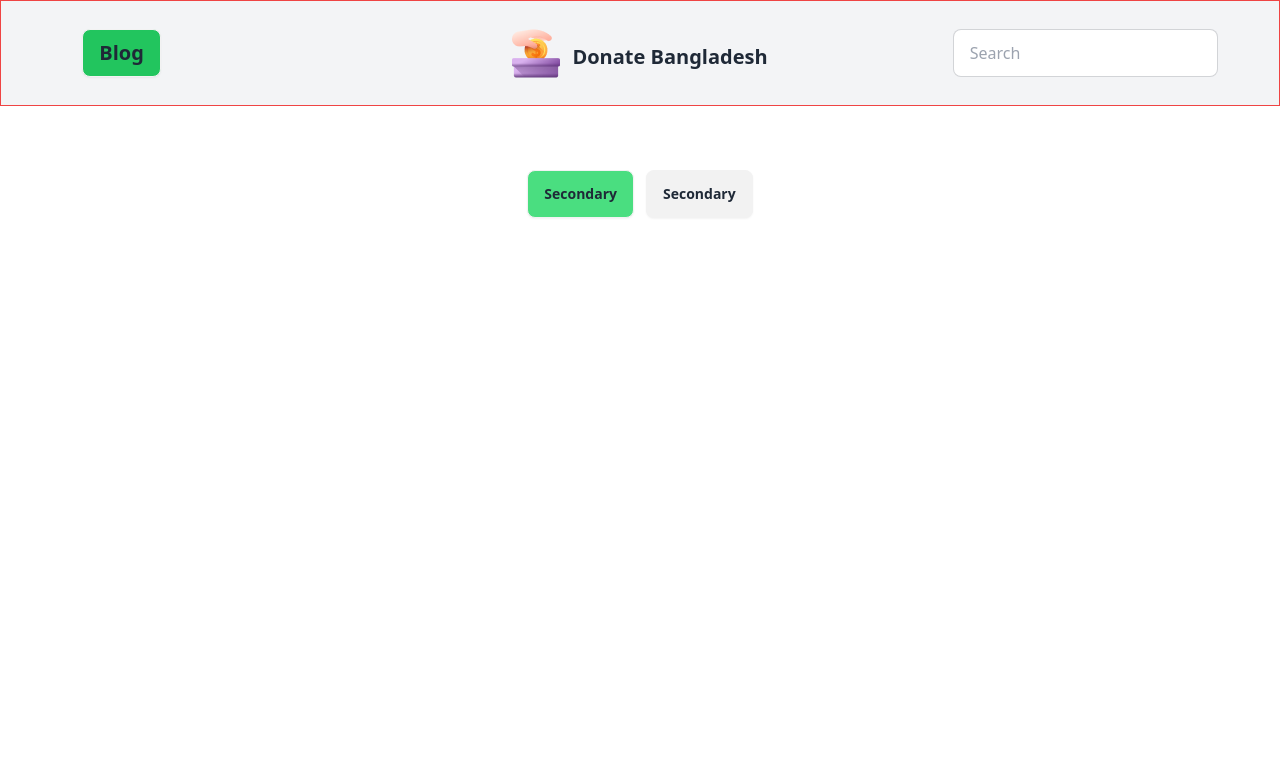
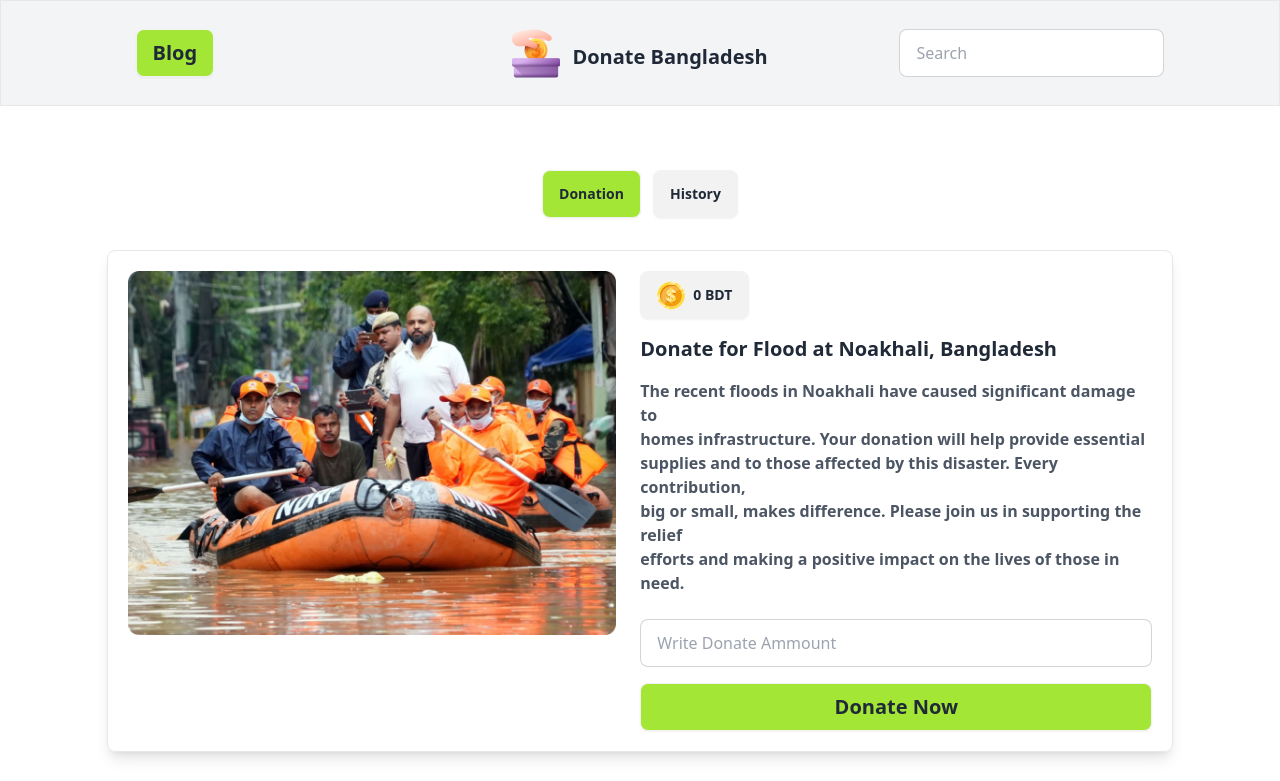
Before and after one commit to sanjoynath-coder/B10A5-DOM-Quest-Build-and-Manipulate, a plain HTML site: page index.html in a window 1280 px wide. Shown: the top 781 px of the page. Drawn offline with nearby package versions, Linux system fonts and the light colour scheme.

Commit message:
added structure

```diff
--- a/index.html
+++ b/index.html
@@ -36,11 +36,11 @@
 <body>
     <header>
         <!-- navbar start-->
-        <div class="bg-gray-100 border border-red-500">
-          <div class="navbar bg-base-100 w-11/12 mx-auto bg-gray-100">
+        <div class="bg-gray-100 border">
+          <div class="navbar bg-base-100 w-10/12 mx-auto bg-gray-100">
             <div class="navbar-start">
               <div class="p-5">
-                <a class="btn bg-green-500 text-xl font-bold">Blog</a>
+                <a class="btn bg-lime-400 text-xl font-bold">Blog</a>
               </div>
             </div>
             <div class="navbar-center hidden lg:flex">
@@ -60,15 +60,62 @@
 
         <!-- button section start  -->
          <div class="flex justify-center mt-16 space-x-3">
-          <button class="btn bg-green-400 text-111111 font-bold">Secondary</button>
-          <button class="btn text-111111 font-bold">Secondary</button>
+          <button class="btn bg-lime-400 text-111111 font-bold">Donation</button>
+          <button class="btn text-111111 font-bold">History</button>
          </div>
         <!-- button section end -->
-
     </header>
 
     <main>
-
+      <!-- card container start here  -->
+   <div>
+      <!-- first car -->
+       <div class="flex border rounded-lg w-10/12 mx-auto p-5 shadow-lg mt-8">
+        <!-- img section -->
+        <div>
+          <img src="./assets/noakhali.png" alt="png">
+        </div>
+        <!-- text section -->
+         <div class="ml-6">
+          <button class="btn text-sm font-bold"><img src="./assets/coin.png" alt="">0 BDT</button>
+          <h2 class="text-xl font-bold mt-4">Donate for Flood at Noakhali, Bangladesh</h2>
+          <p class="text-gray-600 font-semibold mt-4"> The recent floods in Noakhali have caused significant damage to <br> homes  infrastructure. Your donation will help provide essential <br> supplies and  to those affected by this disaster. Every contribution, <br> big or small, makes  difference. Please join us in supporting the relief <br> efforts and making a positive impact on the lives of those in need.</p>
+          <input type="text" placeholder="Write Donate Ammount" class="input input-bordered w-full mt-6" />
+          <button class="btn text-xl font-bold w-full rounded-lg bg-lime-400 mt-4">Donate Now</button>
+         </div>
+       </div>
+       <!-- second card -->
+       <div class="flex border rounded-lg w-10/12 mx-auto p-5 shadow-lg mt-8">
+        <!-- img section -->
+        <div>
+          <img src="./assets/feni.png" alt="png">
+        </div>
+        <!-- text section -->
+         <div class="ml-6">
+          <button class="btn text-sm font-bold"><img src="./assets/coin.png" alt="">600 BDT</button>
+          <h2 class="text-xl font-bold mt-4">Donate for Flood Relief in Feni,Bangladesh</h2>
+          <p class="text-gray-600 font-semibold mt-4"> The recent floods in Feni have devastated local communities, leading <br> to severe disruption and loss. Your generous donation will help <br> provide immediate aid, including food, clean water, and medical <br> supplies, to those affected by this calamity. Together, we can offer <br> crucial support and help rebuild lives in the aftermath of this disaster. <br> Every contribution counts towards making a real difference. Please <br> consider donating today to assist those in urgent need.</p>
+          <input type="text" placeholder="Write Donate Ammount" class="input input-bordered w-full mt-6" />
+          <button class="btn text-xl font-bold w-full rounded-lg bg-lime-400 mt-4">Donate Now</button>
+         </div>
+       </div>
+       <!-- third card -->
+       <div class="flex border rounded-lg w-10/12 mx-auto p-5 shadow-lg mt-8">
+        <!-- img section -->
+        <div>
+          <img src="./assets/quota-protest.png" alt="png">
+        </div>
+        <!-- text section -->
+         <div class="ml-6">
+          <button class="btn text-xl font-bold"><img src="./assets/coin.png" alt="">0 BDT</button>
+          <h2 class="text-xl font-bold mt-4">Aid for Injured in the Quota Movement</h2>
+          <p class="text-gray-600 font-semibold mt-4"> The recent Quota movement has resulted in numerous injuries and <br> significant hardship for many individuals. Your support is crucial in <br> providing medical assistance, rehabilitation, and necessary supplies <br> to those affected. By contributing, you help ensure that injured <br> individuals receive the care and support they need during this <br> challenging time. Every donation plays a vital role in alleviating their <br> suffering and aiding in their recovery. Please consider making a <br>  donation to support these brave individuals in their time of need.</p>
+          <input type="text" placeholder="Write Donate Ammount" class="input input-bordered w-full mt-6" />
+          <button class="btn text-xl font-bold w-full rounded-lg bg-lime-400 mt-4">Donate Now</button>
+         </div>
+       </div>
+      </div>
+      <!-- card container end here  -->
     </main>
 
     <footer>
```
